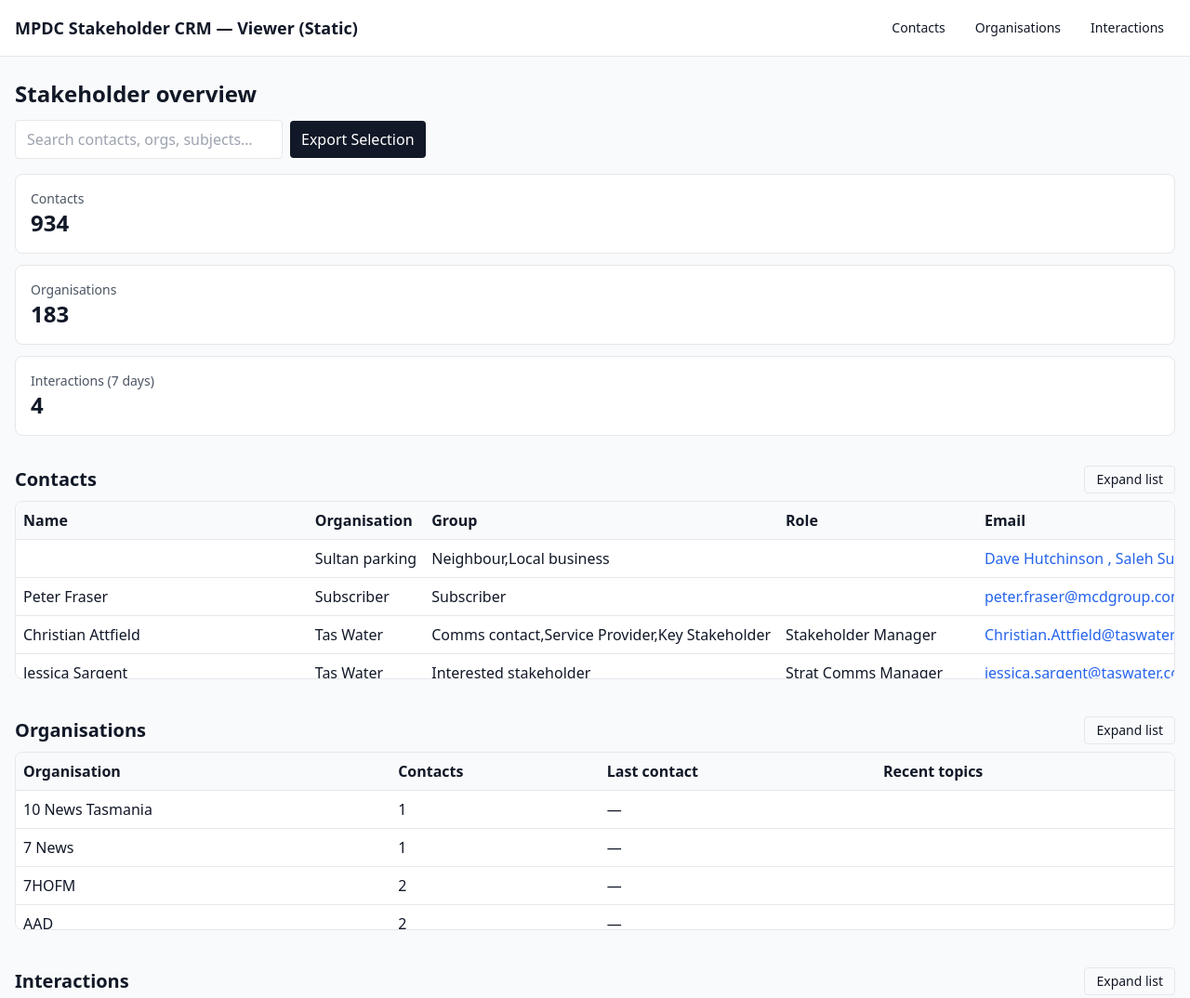
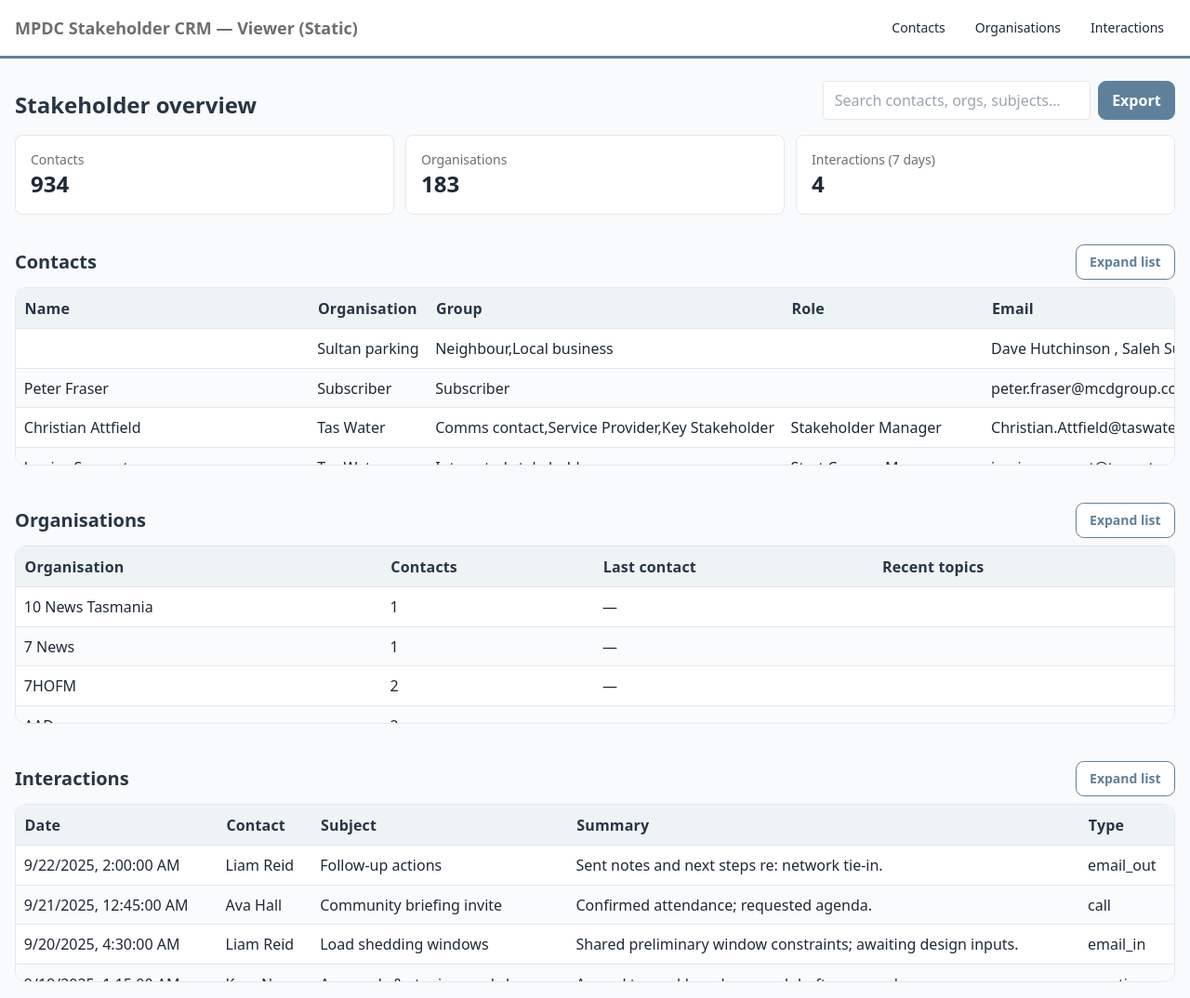
Before and after one commit to Willmacp/mpdc-crm, a plain HTML site: page index.html in a window 1280 px wide. Shown: the top 1074 px of the page at 93% size. Drawn offline with nearby package versions, Linux system fonts and the light colour scheme.

Commit message:
Update index.html

```diff
--- a/index.html
+++ b/index.html
@@ -4,26 +4,68 @@
   <meta charset="utf-8"/>
   <meta name="viewport" content="width=device-width, initial-scale=1"/>
   <title>MPDC Stakeholder CRM — Static Viewer</title>
-  <!-- Tailwind CDN for styling -->
+  <!-- Tailwind CDN for utility help -->
   <script src="https://cdn.tailwindcss.com"></script>
   <style>
-    /* Clean, uniform tables */
-    .datawrap { overflow:auto; background:#fff; border:1px solid #e5e7eb; border-radius:0.5rem; }
+    :root{
+      --accent:#5f809b;        /* your main blue-grey */
+      --accent-dark:#4a667f;   /* slightly darker */
+      --accent-50:#eef3f6;     /* very light tint for headers */
+      --gray:#6d6e71;          /* your brand grey */
+      --text:#1f2937;          /* neutral dark for body text */
+      --border:#e5e7eb;        /* light borders */
+      --row-alt:#fafbfc;       /* zebra */
+      --row-hover:#f7fafc;     /* subtle hover */
+    }
+
+    body { color: var(--text); }
+
+    /* Header: subtle accent underline */
+    header { border-bottom:3px solid var(--accent) !important; }
+
+    /* Buttons */
+    .btn { display:inline-flex; align-items:center; gap:.5rem; padding:.5rem .9rem;
+           border-radius:.55rem; font-weight:600; }
+    .btn-accent { background:var(--accent); color:#fff; border:1px solid var(--accent); }
+    .btn-accent:hover{ background:var(--accent-dark); border-color:var(--accent-dark); }
+    .btn-outline { background:#fff; color:var(--accent); border:1px solid var(--accent); }
+    .btn-outline:hover{ background:var(--accent-50); }
+
+    /* Links */
+    a { color:var(--accent); }
+    a:hover { color:var(--accent-dark); }
+
+    /* Data containers */
+    .datawrap { overflow:auto; background:#fff; border:1px solid var(--border); border-radius:0.75rem; }
+
+    /* Tables */
     .table-ish { width:100%; border-collapse:separate; border-spacing:0; min-width:1200px; }
     .table-ish thead th {
-      position:sticky; top:0; z-index:10; background:#F9FAFB;
-      border-bottom:1px solid #e5e7eb; padding:0.5rem; text-align:left;
-      white-space:nowrap; font-weight:600; cursor:default;
+      position:sticky; top:0; z-index:10; background:var(--accent-50);
+      border-bottom:1px solid var(--border); padding:0.6rem; text-align:left;
+      white-space:nowrap; font-weight:700; color:#273646; letter-spacing:.01em;
+      user-select:none;
     }
-    .table-ish tbody td { border-bottom:1px solid #e5e7eb; padding:0.5rem; vertical-align:middle; }
+    .table-ish tbody td { border-bottom:1px solid var(--border); padding:0.55rem; vertical-align:middle; }
     .table-ish tbody tr:last-child td { border-bottom:0; }
-    .row:hover { background:#fafafa; }
+    .table-ish tbody tr:nth-child(even) { background:var(--row-alt); }
+
+    .row { transition:background .15s ease, box-shadow .15s ease; }
+    .row:hover { background:var(--row-hover); }
+    /* Slim accent bar on hover/focus */
+    .row:hover td:first-child, .row:focus-within td:first-child { box-shadow: inset 3px 0 0 var(--accent); }
+
     .cell { white-space:nowrap; overflow:hidden; text-overflow:ellipsis; max-width:100%; }
 
-    /* Column width hints (adjust anytime) */
-    .w-name{ width:180px; }     /* smaller name */
-    .w-org{ width:220px; }      /* keep visible */
-    .w-group{ width:160px; }    /* keep visible */
+    /* Topic chips */
+    .chip { display:inline-block; padding:.2rem .5rem; font-size:.75rem; border-radius:999px;
+            background:#fff; border:1px solid var(--accent); color:#273646; }
+    .chip:hover{ background:var(--accent-50); }
+
+    /* Column width hints */
+    .w-name{ width:180px; }
+    .w-org{ width:220px; }
+    .w-group{ width:160px; }
     .w-role{ width:160px; }
     .w-email{ width:220px; }
     .w-phone{ width:140px; }
@@ -31,40 +73,50 @@
     .w-last{ width:150px; }
     .w-subj{ width:220px; }
     .w-notes{ width:260px; }
+
+    /* Scrollbar theming (WebKit/Chromium/Edge) */
+    .datawrap::-webkit-scrollbar{ height:12px; width:12px; }
+    .datawrap::-webkit-scrollbar-track{ background:#fff; border-radius:10px; }
+    .datawrap::-webkit-scrollbar-thumb{
+      background:linear-gradient(180deg, var(--accent), var(--accent-dark));
+      border:3px solid #fff; border-radius:10px;
+    }
+    .datawrap::-webkit-scrollbar-thumb:hover{ filter:brightness(.95); }
+
+    /* Section titles */
+    .section-title { color:#273646; }
   </style>
 </head>
-<body class="bg-gray-50 text-gray-900">
-  <header class="sticky top-0 z-10 bg-white/90 backdrop-blur border-b">
+<body class="bg-gray-50">
+  <header class="sticky top-0 z-10 bg-white/90 backdrop-blur">
     <div class="max-w-7xl mx-auto px-4 py-4 flex items-center gap-4">
-      <div class="font-bold text-lg">MPDC Stakeholder CRM — Viewer (Static)</div>
+      <div class="font-bold text-lg text-[color:var(--gray)]">MPDC Stakeholder CRM — Viewer (Static)</div>
       <nav class="ml-auto flex items-center gap-2 text-sm">
-        <a href="#contacts" class="px-3 py-1 rounded hover:bg-gray-100">Contacts</a>
-        <a href="#organisations" class="px-3 py-1 rounded hover:bg-gray-100">Organisations</a>
-        <a href="#interactions" class="px-3 py-1 rounded hover:bg-gray-100">Interactions</a>
+        <a href="#contacts" class="px-3 py-1 rounded hover:bg-[color:var(--accent-50)]">Contacts</a>
+        <a href="#organisations" class="px-3 py-1 rounded hover:bg-[color:var(--accent-50)]">Organisations</a>
+        <a href="#interactions" class="px-3 py-1 rounded hover:bg-[color:var(--accent-50)]">Interactions</a>
       </nav>
     </div>
   </header>
 
   <main class="max-w-7xl mx-auto px-4 py-6">
     <section id="dashboard" class="mb-8">
-      <div class="flex flex-col gap-3">
-        <div>
-          <h1 class="text-2xl font-semibold">Stakeholder overview</h1>
-        </div>
+      <div class="flex items-end justify-between gap-3 flex-wrap">
+        <h1 class="section-title text-2xl font-semibold">Stakeholder overview</h1>
         <div class="flex items-center gap-2">
           <input id="search" class="border rounded px-3 py-2 w-72" placeholder="Search contacts, orgs, subjects…"/>
-          <button id="exportBtn" class="px-3 py-2 rounded bg-gray-900 text-white">Export Selection</button>
+          <button id="exportBtn" class="btn btn-accent">Export</button>
         </div>
       </div>
-      <div id="summary" class="mt-4 grid grid-cols-1 gap-3"></div>
+      <div id="summary" class="mt-4 grid grid-cols-1 sm:grid-cols-3 gap-3"></div>
     </section>
 
     <!-- Contacts -->
     <section id="contacts" class="mb-10">
       <div class="flex items-center justify-between mb-2">
-        <h2 class="text-xl font-semibold">Contacts</h2>
+        <h2 class="section-title text-xl font-semibold">Contacts</h2>
         <div class="flex items-center gap-2 text-sm">
-          <button id="toggleContacts" class="px-3 py-1 rounded border">Expand list</button>
+          <button id="toggleContacts" class="btn btn-outline">Expand list</button>
         </div>
       </div>
       <div id="contactsWrap" class="datawrap">
@@ -91,9 +143,9 @@
     <!-- Organisations -->
     <section id="organisations" class="mb-10">
       <div class="flex items-center justify-between mb-2">
-        <h2 class="text-xl font-semibold">Organisations</h2>
+        <h2 class="section-title text-xl font-semibold">Organisations</h2>
         <div class="flex items-center gap-2 text-sm">
-          <button id="toggleOrgs" class="px-3 py-1 rounded border">Expand list</button>
+          <button id="toggleOrgs" class="btn btn-outline">Expand list</button>
         </div>
       </div>
       <div id="orgsWrap" class="datawrap">
@@ -114,9 +166,9 @@
     <!-- Interactions -->
     <section id="interactions" class="mb-10">
       <div class="flex items-center justify-between mb-2">
-        <h2 class="text-xl font-semibold">Interactions</h2>
+        <h2 class="section-title text-xl font-semibold">Interactions</h2>
         <div class="flex items-center gap-2 text-sm">
-          <button id="toggleInts" class="px-3 py-1 rounded border">Expand list</button>
+          <button id="toggleInts" class="btn btn-outline">Expand list</button>
         </div>
       </div>
       <div id="intsWrap" class="datawrap">
@@ -206,20 +258,17 @@
     function injectDemoIfEmpty(st) {
       if ((st.interactions||[]).length > 0) return;
 
-      // Demo orgs (skip if a name already exists)
       const names = new Set((st.organisations||[]).map(o => (o.name||'').toLowerCase()));
       const addOrg = (id, name) => { if (!names.has(name.toLowerCase())) st.organisations.push({id, name}); };
       addOrg('o_demo_1', 'Department of State Growth');
       addOrg('o_demo_2', 'Aurora Energy');
 
-      // Demo contacts
       const have = new Set((st.contacts||[]).map(c => c.email?.toLowerCase()).filter(Boolean));
       const addContact = c => { if (!have.has((c.email||'').toLowerCase())) st.contacts.push(c); };
       addContact({ id: 'c_demo_1', first_name: 'Kara',  last_name: 'Ng',   email: 'kara.ng@stategrowth.tas.gov.au', organisation_id: 'o_demo_1', group: 'Government',  job_title: 'Project Liaison', phone: '03 7000 1234', mpdc_contact: 'communications@macpoint.com', notes: 'Focus on approvals & comms.' });
       addContact({ id: 'c_demo_2', first_name: 'Liam',  last_name: 'Reid', email: 'liam.reid@auroraenergy.com.au',   organisation_id: 'o_demo_2', group: 'Utilities',  job_title: 'Network Planner',  phone: '03 7000 2345', mpdc_contact: 'communications@macpoint.com', notes: 'Interface for substation works.' });
       addContact({ id: 'c_demo_3', first_name: 'Ava',   last_name: 'Hall', email: 'ava.hall@stategrowth.tas.gov.au',   organisation_id: 'o_demo_1', group: 'Government', job_title: 'Stakeholder Lead',  phone: '03 7000 3456', mpdc_contact: 'communications@macpoint.com', notes: 'Community engagement lead.' });
 
-      // Demo interactions (recent dates)
       const pushInt = (id, contact_id, iso, type, subject, summary) =>
         st.interactions.push({ id, contact_id, occurred_at: iso, type, subject, summary });
 
@@ -237,13 +286,12 @@
       const intsByContact = new Map();
       (st.interactions||[]).forEach(i => {
         if (!i || !i.contact_id) return;
-        if (!intsByContact.has(i.contact_id)) intsByContact.set(i.contact_id, []);
-        intsByContact.get(i.contact_id).push(i);
+        (intsByContact.get(i.contact_id) || intsByContact.set(i.contact_id, []).get(i.contact_id)).push(i);
       });
       (st.contacts||[]).forEach(c => {
-        const arr = (intsByContact.get(c.id) || []).sort((a,b)=>new Date(b.occurred_at)-new Date(a.occurred_at));
-        c.last_contact_at = arr[0]?.occurred_at || c.latest_interaction_at || c.latest_interaction_date || null;
-        c.last_subject = arr[0]?.subject || c.latest_interaction_subject || c.latest_interaction_summary || '';
+        const list = (intsByContact.get(c.id) || []).sort((a,b)=>new Date(b.occurred_at)-new Date(a.occurred_at));
+        c.last_contact_at = list[0]?.occurred_at || c.latest_interaction_at || c.latest_interaction_date || null;
+        c.last_subject = list[0]?.subject || c.latest_interaction_subject || c.latest_interaction_summary || '';
         c.org_name = orgMap.get(c.organisation_id)?.name || c.organisation || '';
         c.display_name = [c.first_name, c.last_name].filter(Boolean).join(' ').trim() || c.name || '';
         c.group = c.group || c.group_name || c.category || c.segment || c.department || c.team || '';
@@ -255,14 +303,13 @@
         const contact = contactMap.get(i.contact_id);
         const orgId = contact?.organisation_id;
         if (!orgId) return;
-        if (!intsByOrg.has(orgId)) intsByOrg.set(orgId, []);
-        intsByOrg.get(orgId).push(i);
+        (intsByOrg.get(orgId) || intsByOrg.set(orgId, []).get(orgId)).push(i);
       });
       (st.organisations||[]).forEach(o => {
-        const arr = (intsByOrg.get(o.id) || []).sort((a,b)=>new Date(b.occurred_at)-new Date(a.occurred_at));
-        o.last_contact_at = arr[0]?.occurred_at || null;
+        const list = (intsByOrg.get(o.id) || []).sort((a,b)=>new Date(b.occurred_at)-new Date(a.occurred_at));
+        o.last_contact_at = list[0]?.occurred_at || null;
         o.contact_count = (st.contacts||[]).filter(c=>c.organisation_id===o.id).length;
-        const recentSubjects = arr.slice(0,6).map(i=>i.subject||'').join(' ');
+        const recentSubjects = list.slice(0,6).map(i=>i.subject||'').join(' ');
         const tokens = recentSubjects.toLowerCase().split(/[^a-z0-9]+/).filter(x=>x && x.length>3);
         const freq = {}; tokens.forEach(t=>freq[t]=(freq[t]||0)+1);
         o.topics = Object.entries(freq).sort((a,b)=>b[1]-a[1]).slice(0,4).map(([w])=>w);
@@ -275,7 +322,6 @@
       const table = document.getElementById(tableId);
       if (!wrap || !table) return;
 
-      // measure header + a typical row (fallbacks if not yet rendered)
       const thead = table.querySelector('thead');
       const headH = thead ? thead.offsetHeight : 40;
       const firstRow = table.querySelector('tbody tr');
@@ -289,17 +335,15 @@
       const totalOrgs = (state.organisations||[]).length;
       const last7 = (state.interactions||[]).filter(i => (Date.now() - new Date(i.occurred_at)) < 7*864e5).length;
       document.getElementById('summary').innerHTML = `
-        <div class="p-4 bg-white border rounded-lg"><div class="text-sm text-gray-600">Contacts</div><div class="text-2xl font-semibold">${totalContacts}</div></div>
-        <div class="p-4 bg-white border rounded-lg"><div class="text-sm text-gray-600">Organisations</div><div class="text-2xl font-semibold">${totalOrgs}</div></div>
-        <div class="p-4 bg-white border rounded-lg"><div class="text-sm text-gray-600">Interactions (7 days)</div><div class="text-2xl font-semibold">${last7}</div></div>`;
+        <div class="p-4 bg-white border rounded-lg"><div class="text-sm text-[color:var(--gray)]">Contacts</div><div class="text-2xl font-semibold">${totalContacts}</div></div>
+        <div class="p-4 bg-white border rounded-lg"><div class="text-sm text-[color:var(--gray)]">Organisations</div><div class="text-2xl font-semibold">${totalOrgs}</div></div>
+        <div class="p-4 bg-white border rounded-lg"><div class="text-sm text-[color:var(--gray)]">Interactions (7 days)</div><div class="text-2xl font-semibold">${last7}</div></div>`;
     }
 
     function renderContacts(rowsSrc) {
       const list = rowsSrc || [];
       const wrap = document.getElementById('contactsWrap');
-
-      // collapsed: only first 5 rows; expanded: render all rows, constrain height to ~20 rows
-      const visible = expand.contacts ? list : list.slice(0, ROWS_WHEN_COLLAPSED);
+      const visible = expand.contacts ? list : list.slice(0, 5);
 
       const rows = visible.map(c=>`
         <tr class="row cursor-pointer" data-id="${safe(c.id)}">
@@ -307,7 +351,7 @@
           <td class="cell w-org"   title="${safe(c.org_name)}">${safe(c.org_name)}</td>
           <td class="cell w-group" title="${safe(c.group)}">${safe(c.group)}</td>
           <td class="cell w-role"  title="${safe(c.job_title)}">${safe(c.job_title)}</td>
-          <td class="cell w-email" title="${safe(c.email)}"><a class="text-blue-600 hover:underline" href="mailto:${safe(c.email)}">${safe(c.email)}</a></td>
+          <td class="cell w-email" title="${safe(c.email)}"><a class="hover:underline" href="mailto:${safe(c.email)}">${safe(c.email)}</a></td>
           <td class="cell w-phone" title="${safe(c.phone)}">${safe(c.phone)}</td>
           <td class="cell w-mpdc"  title="${safe(c.mpdc_contact)}">${safe(c.mpdc_contact)}</td>
           <td class="cell w-last"  title="${c.last_contact_at ? fmtDate(c.last_contact_at) : ''}">${c.last_contact_at ? fmtDate(c.last_contact_at) : '—'}</td>
@@ -318,42 +362,36 @@
       if (body) body.innerHTML = rows || `<tr><td class="p-3 text-center text-gray-500" colspan="10">No contacts</td></tr>`;
 
       if (wrap) {
-        if (expand.contacts) {
-          adjustWrapHeight('contactsWrap', 'contactsTable', ROWS_VISIBLE_EXPANDED);
-        } else {
-          wrap.style.maxHeight = '12rem'; // compact for 5 rows
-        }
+        if (expand.contacts) { adjustWrapHeight('contactsWrap', 'contactsTable', 20); }
+        else { wrap.style.maxHeight = '12rem'; }
       }
     }
 
     function renderOrgs(rowsSrc) {
       const list = rowsSrc || [];
       const wrap = document.getElementById('orgsWrap');
-      const visible = expand.organisations ? list : list.slice(0, ROWS_WHEN_COLLAPSED);
+      const visible = expand.organisations ? list : list.slice(0, 5);
 
       const rows = visible.map(o=>`
         <tr class="row">
           <td class="cell" title="${safe(o.name)}">${safe(o.name)}</td>
           <td class="cell" title="${o.contact_count||0}">${o.contact_count||0}</td>
           <td class="cell" title="${o.last_contact_at ? fmtDate(o.last_contact_at) : ''}">${o.last_contact_at ? fmtDate(o.last_contact_at) : '—'}</td>
-          <td class="cell">${(o.topics||[]).map(t=>`<span class="inline-block px-2 py-0.5 text-xs rounded-full bg-gray-100">${t}</span>`).join(' ')}</td>
+          <td class="cell">${(o.topics||[]).map(t=>`<span class="chip">${t}</span>`).join(' ')}</td>
         </tr>`).join('');
       const body = document.getElementById('orgsBody');
       if (body) body.innerHTML = rows || `<tr><td class="p-3 text-center text-gray-500" colspan="4">No organisations</td></tr>`;
 
       if (wrap) {
-        if (expand.organisations) {
-          adjustWrapHeight('orgsWrap', 'orgsTable', ROWS_VISIBLE_EXPANDED);
-        } else {
-          wrap.style.maxHeight = '12rem';
-        }
+        if (expand.organisations) { adjustWrapHeight('orgsWrap', 'orgsTable', 20); }
+        else { wrap.style.maxHeight = '12rem'; }
       }
     }
 
     function renderInts(rowsSrc) {
       const list = rowsSrc || [];
       const wrap = document.getElementById('intsWrap');
-      const visible = expand.interactions ? list : list.slice(0, ROWS_WHEN_COLLAPSED);
+      const visible = expand.interactions ? list : list.slice(0, 5);
 
       const contactMap = new Map((state.contacts||[]).map(c => [c.id, c]));
       const rows = visible.map(i=>{
@@ -372,11 +410,8 @@
       if (body) body.innerHTML = rows || `<tr><td class="p-3 text-center text-gray-500" colspan="5">No interactions</td></tr>`;
 
       if (wrap) {
-        if (expand.interactions) {
-          adjustWrapHeight('intsWrap', 'intsTable', ROWS_VISIBLE_EXPANDED);
-        } else {
-          wrap.style.maxHeight = '12rem';
-        }
+        if (expand.interactions) { adjustWrapHeight('intsWrap', 'intsTable', 20); }
+        else { wrap.style.maxHeight = '12rem'; }
       }
     }
 
@@ -402,7 +437,6 @@
       renderContacts(filtered.contacts || []);
       renderOrgs(filtered.organisations || []);
       renderInts(filtered.interactions.sort((a,b)=>new Date(b.occurred_at)-new Date(a.occurred_at)) || []);
-      // toggle labels
       const b1 = document.getElementById('toggleContacts'); if (b1) b1.textContent = expand.contacts ? 'Collapse list' : 'Expand list';
       const b2 = document.getElementById('toggleOrgs');     if (b2) b2.textContent = expand.organisations ? 'Collapse list' : 'Expand list';
       const b3 = document.getElementById('toggleInts');     if (b3) b3.textContent = expand.interactions ? 'Collapse list' : 'Expand list';
@@ -456,8 +490,7 @@
                              : expand.organisations ? 'orgsWrap'
                              : expand.interactions ? 'intsWrap'
                              : null;
-        if (!targetWrapId) return; // nothing expanded
-        // don't hijack when typing in inputs
+        if (!targetWrapId) return;
         const tag = (document.activeElement?.tagName || '').toLowerCase();
         if (['input','textarea','select'].includes(tag)) return;
 
```
